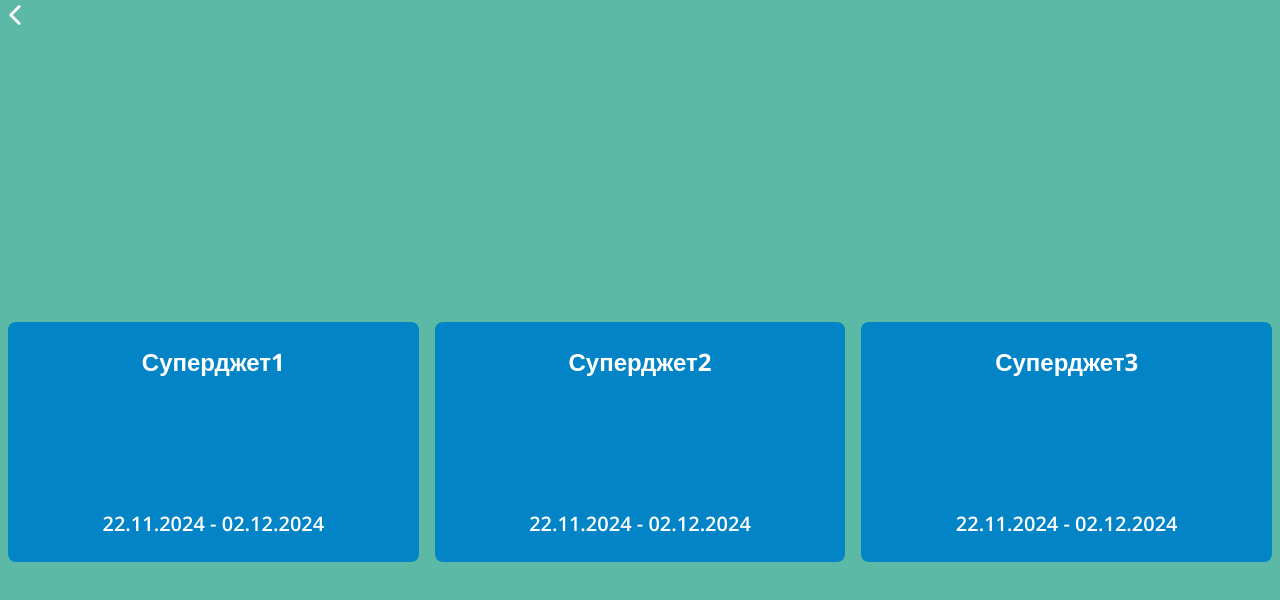
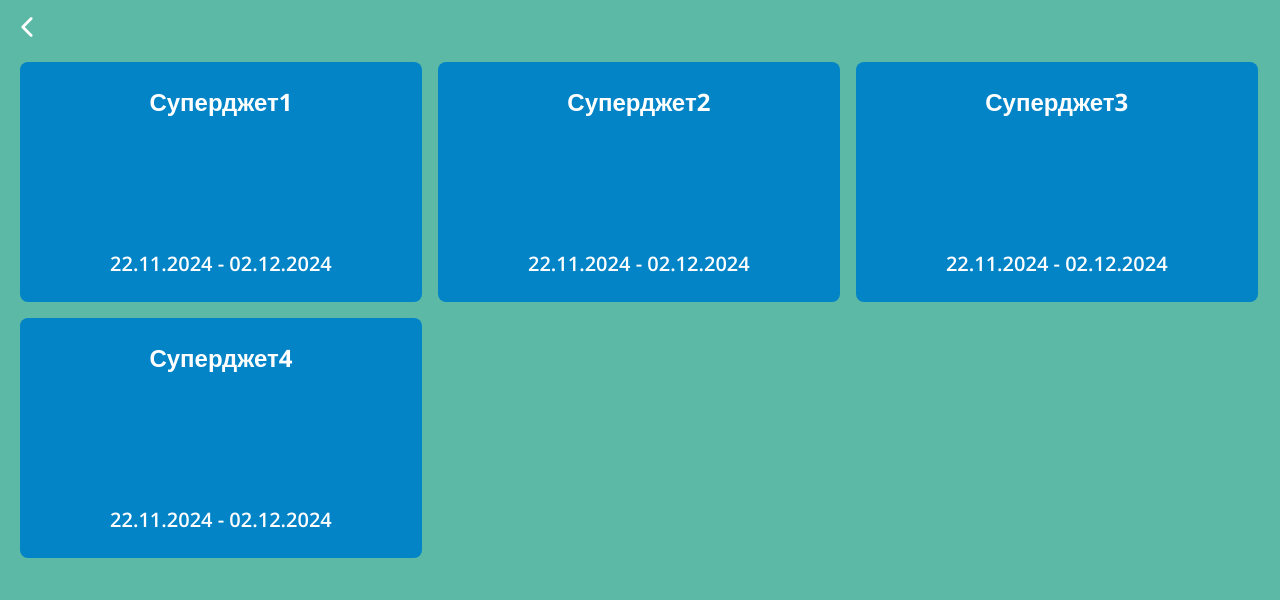
Before and after one commit to 12mativ/vorobyev-hills-front, a Next.js app: page /flights in a window 1280 px wide. Shown: the top 600 px of the page. Built offline with nearby package versions, Linux system fonts and the light colour scheme.

Commit message:
button wrap

```diff
--- a/app/flights/page.tsx
+++ b/app/flights/page.tsx
@@ -40,12 +40,20 @@ const Page = () => {
           startCity: "Москва",
           endCity: "Владивосток",
         },
+        {
+          id: 4,
+          airplaneName: "Суперджет4",
+          startDate: "22.11.2024",
+          endDate: "02.12.2024",
+          startCity: "Москва",
+          endCity: "Владивосток",
+        },
       ])
     );
   }, []);
 
   return (
-    <div>
+    <div className="p-3">
       <button
         onClick={() => router.push('/')}
         className="flex text-white items-center gap-x-2 group mb-3 self-start text-lg rounded-lg font-semibold"
@@ -54,11 +62,11 @@ const Page = () => {
         <IoIosArrowBack size={30} />
       </button>
 
-      <div className="flex flex-row justify-center items-center overflow-y-auto h-screen">
+      <div className="flex flex-row flex-wrap justify-start items-start overflow-y-auto h-full w-full">
         {flights.map((flight) => (
           <button
             key={flight.id}
-            className="bg-sky-600 rounded-lg p-3 md:p-6 gap-y-6 flex flex-col w-[90%] md:w-[80%] lg:w-[55%] items-center m-2 h-60 transition hover:bg-sky-300"
+            className="bg-sky-600 rounded-lg p-3 md:p-6 gap-y-6 flex flex-col w-[90%] md:w-[49%] lg:w-[32%] items-center m-2 h-60 transition hover:bg-sky-300"
           >
             <p className="text-2xl font-bold text-white text-center">{flight.airplaneName}</p>
             <p className="text-xl font-semibold text-white text-center mt-auto">{flight.startDate} - {flight.endDate}</p>
```
